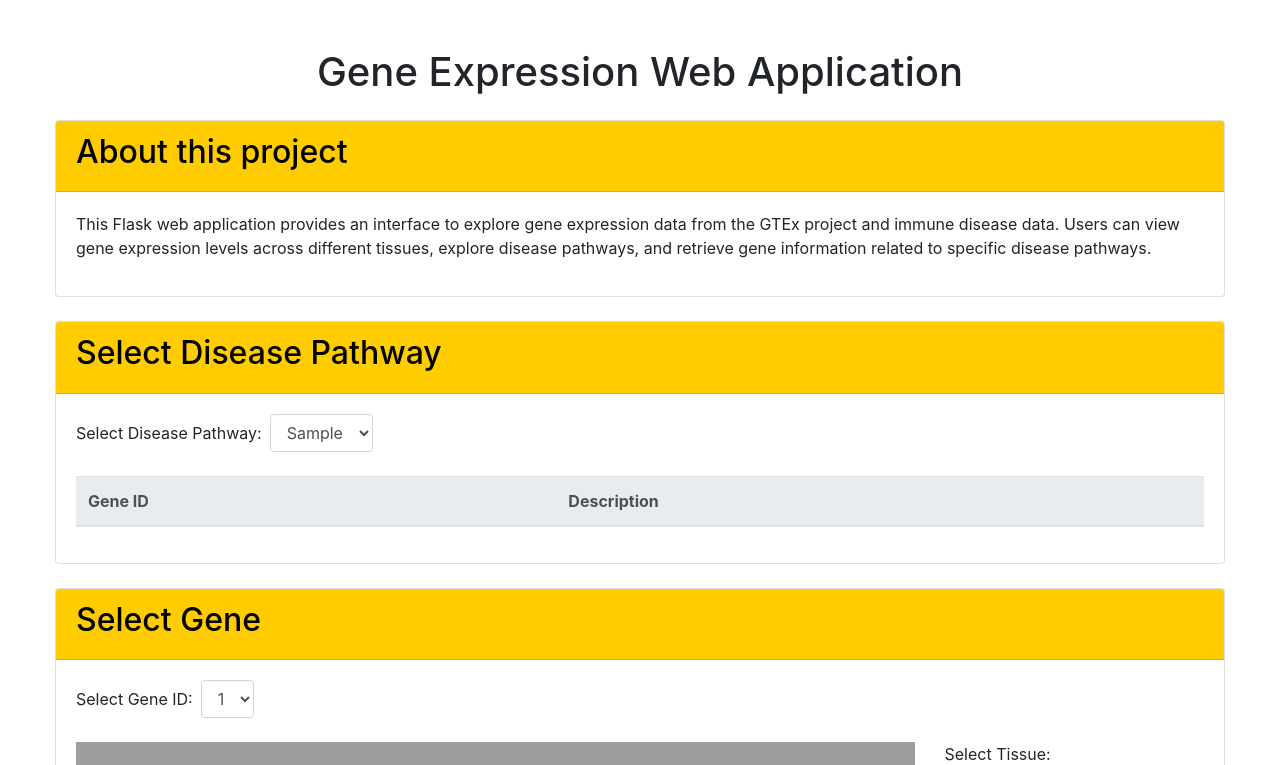
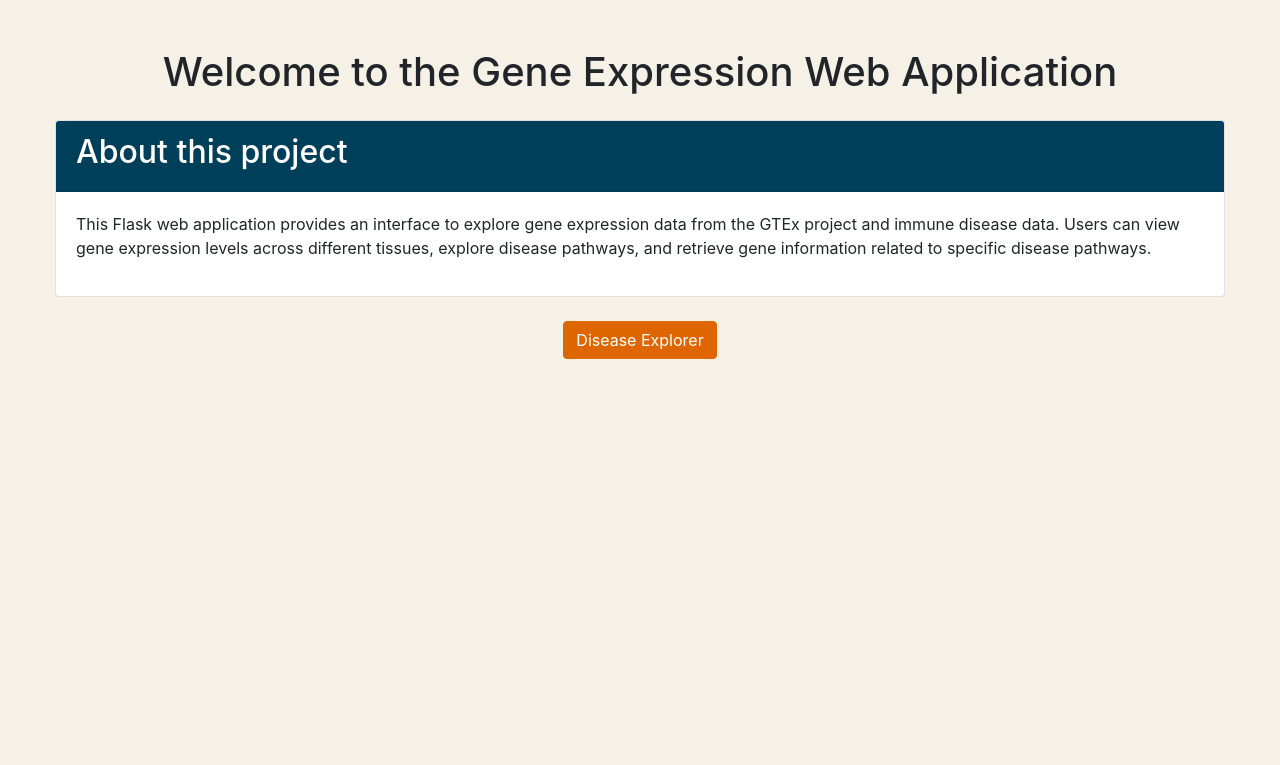
Before and after one commit to jolahos/disease_knowledgebase, a Flask app: page / in a window 1280 px wide. Shown: the top 765 px of the page. After the commit the page ends 359 px from the top, so only its background shows below. Run offline with Flask 2, Linux system fonts and the light colour scheme; tables that the repository leaves empty hold one stand-in row (values such as "Sample post"); data that the repository does not hold is empty; a map, chart or similar area stays blank; some libraries are stand-ins or nearby versions; grey boxes are pictures that could not be loaded.

Commit message:
Integrated result.html into disease_explorer.html, standardized CSS and JS, and updated folder structure

```diff
--- a/app.py
+++ b/app.py
@@ -45,18 +45,26 @@ class GeneInfo(db.Model):
 # Create a route to render the page with the dropdown menu
 @app.route('/')
 def index():
+    return render_template('index.html')
+
+@app.route('/disease_explorer')
+def disease_explorer():
     gene_ids = db.session.query(GeneInfo.gene_id).distinct().all()
     tissues = db.session.query(GTExGeneExpression.tissue).distinct().all()  # Query tissues from GTExGeneExpression table
     disease_pathways = db.session.query(ImmuneDiseaseData.Disease_Pathway).distinct().all()
     first_gene_id = gene_ids[0][0] if gene_ids else None
-    return render_template('index.html', gene_ids=[gene_id[0] for gene_id in gene_ids], tissues=[tissue[0] for tissue in tissues], disease_pathways=[pathway[0] for pathway in disease_pathways], first_gene_id=first_gene_id)
+    return render_template('disease_explorer.html', gene_ids=[gene_id[0] for gene_id in gene_ids], tissues=[tissue[0] for tissue in tissues], disease_pathways=[pathway[0] for pathway in disease_pathways], first_gene_id=first_gene_id)
 
 # Create a route to handle the selection and display the average expression level
 @app.route('/result', methods=['POST'])
 def result():
     gene_id = request.form['gene_id']
     expression_data = db.session.query(GTExGeneExpression.tissue, db.func.avg(GTExGeneExpression.expression_level)).filter_by(gene_id=gene_id).group_by(GTExGeneExpression.tissue).all()
-    return render_template('result.html', gene_id=gene_id, expression_data=expression_data)
+    gene_ids = db.session.query(GeneInfo.gene_id).distinct().all()
+    tissues = db.session.query(GTExGeneExpression.tissue).distinct().all()
+    disease_pathways = db.session.query(ImmuneDiseaseData.Disease_Pathway).distinct().all()
+    first_gene_id = gene_ids[0][0] if gene_ids else None
+    return render_template('disease_explorer.html', gene_id=gene_id, expression_data=expression_data, gene_ids=[gene_id[0] for gene_id in gene_ids], tissues=[tissue[0] for tissue in tissues], disease_pathways=[pathway[0] for pathway in disease_pathways], first_gene_id=first_gene_id)
 
 # Create a new route to provide gene expression data as JSON
 @app.route('/api/gene_expression/<gene_id>', methods=['GET'])
--- a/static/scripts.js
+++ b/static/scripts.js
@@ -1,10 +1,10 @@
-
 google.charts.load('current', {'packages':['corechart']});
 google.charts.setOnLoadCallback(drawCharts);
 
 let allExpressionData = [];
 let allCountData = [];
 let currentSort = 'alphabet';
+let tissueRange = [0, 100]; // Default range for the slider
 
 function drawCharts() {
     drawBarChart();
@@ -19,11 +19,16 @@ function drawBarChart(expressionData = []) {
 
     var options = {
         title: 'Gene Expression Levels',
+        colors: ['#007a7a'], // Updated bar chart color
         hAxis: {
             slantedText: true,
             slantedTextAngle: 90,
             textStyle: {
                 fontSize: 10
+            },
+            viewWindow: {
+                min: tissueRange[0],
+                max: tissueRange[1] === 100 ? expressionData.length : tissueRange[1] // Show all tissues if slider is at max
             }
         },
         vAxis: {
@@ -69,12 +74,17 @@ function drawCountBarChart() {
 
     var options = {
         title: 'Number of Donors per Tissue',
+        colors: ['#007a7a'], // Updated color scheme
         hAxis: {
             title: 'Tissue',
             slantedText: true,
             slantedTextAngle: 90,
             textStyle: {
                 fontSize: 10
+            },
+            viewWindow: {
+                min: tissueRange[0],
+                max: tissueRange[1] === 100 ? allCountData.length : tissueRange[1] // Show all tissues if slider is at max
             }
         },
         vAxis: {
@@ -191,12 +201,17 @@ function drawCountBarChartWithOrder() {
 
     var options = {
         title: 'Number of Donors per Tissue',
+        colors: ['#007a7a'], // Updated color scheme
         hAxis: {
             title: 'Tissue',
             slantedText: true,
             slantedTextAngle: 90,
             textStyle: {
                 fontSize: 10
+            },
+            viewWindow: {
+                min: tissueRange[0],
+                max: tissueRange[1] === 100 ? orderedCountData.length : tissueRange[1] // Show all tissues if slider is at max
             }
         },
         vAxis: {
@@ -250,6 +265,8 @@ function updateDiseasePathwayTable(data) {
     const tableBody = document.getElementById('disease_pathway_table_body');
     tableBody.innerHTML = '';
 
+    data.sort((a, b) => a.gene_id.localeCompare(b.gene_id)); // Sort data alphabetically by gene_id
+
     data.forEach(({ gene_id, description }) => {
         const row = document.createElement('tr');
         const geneIdCell = document.createElement('td');
@@ -301,6 +318,12 @@ function updateGeneIdDropdown(geneIds) {
     });
 }
 
+function updateTissueRange(min, max) {
+    tissueRange = [min, max];
+    drawBarChart(allExpressionData);
+    drawCountBarChart();
+}
+
 document.addEventListener('DOMContentLoaded', function() {
     const firstGeneId = "{{ first_gene_id }}";
     if (firstGeneId) {
@@ -327,4 +350,16 @@ document.addEventListener('DOMContentLoaded', function() {
     document.getElementById('sort_value').addEventListener('click', function() {
         sortData('value');
     });
+
+    const tissueSlider = document.getElementById('tissue_slider');
+    tissueSlider.addEventListener('input', function() {
+        const [min, max] = this.value.split(',').map(Number);
+        updateTissueRange(min, max);
+    });
+
+    // Sort the "Select Tissue" checkboxes alphabetically
+    const tissueCheckboxes = Array.from(document.querySelectorAll('.checkbox-container .form-check'));
+    tissueCheckboxes.sort((a, b) => a.querySelector('label').textContent.localeCompare(b.querySelector('label').textContent));
+    const checkboxContainer = document.querySelector('.checkbox-container');
+    tissueCheckboxes.forEach(checkbox => checkboxContainer.appendChild(checkbox));
 });
--- a/static/styles.css
+++ b/static/styles.css
@@ -1,4 +1,8 @@
 @import url('https://stackpath.bootstrapcdn.com/bootstrap/4.5.2/css/bootstrap.min.css');
+
+body {
+    background-color: #F5F1E6; /* Updated background color */
+}
 
 .google-visualization-tooltip {
     white-space: pre-wrap;
@@ -38,17 +42,17 @@
     max-width: 25%;
 }
 .card-header {
-    background-color: #ffcc00; /* Attention-grabbing color */
-    color: #000; /* Text color */
+    background-color: #003f5a; /* Updated color */
+    color: #fff; /* Text color */
 }
 .btn-primary {
-    background-color: #ff00ff; /* Magenta color */
-    border-color: #ff00ff; /* Match border color */
+    background-color: #de6600; /* Updated color */
+    border-color: #de6600; /* Match border color */
 }
 .btn-primary:hover {
-    background-color: #cc00cc; /* Darker shade for hover */
-    border-color: #cc00cc; /* Match border color */
+    background-color: #b34d00; /* Darker shade for hover */
+    border-color: #b34d00; /* Match border color */
 }
 .table-hover tbody tr:hover {
-    background-color: rgba(255, 255, 0, 0.3); /* Light transparent yellow */
+    background-color: rgba(254, 160, 47, 0.3); /* Light transparent color */
 }
--- a/templates/index.html
+++ b/templates/index.html
@@ -2,15 +2,13 @@
 <html lang="en">
 <head>
     <meta charset="UTF-8">
-    <title>Select Gene</title>
+    <title>Gene Expression Web Application</title>
     <link rel="stylesheet" href="{{ url_for('static', filename='styles.css') }}">
-    <script type="text/javascript" src="https://www.gstatic.com/charts/loader.js"></script>
-    <script src="{{ url_for('static', filename='scripts.js') }}"></script>
 </head>
 <body>
     <div class="container mt-5">
         <header class="mb-4">
-            <h1 class="text-center">Gene Expression Web Application</h1>
+            <h1 class="text-center">Welcome to the Gene Expression Web Application</h1>
         </header>
         <section id="description" class="mb-4">
             <div class="card">
@@ -22,100 +20,8 @@
                 </div>
             </div>
         </section>
-        <div class="card mt-4">
-            <div class="card-header">
-                <h2>Select Disease Pathway</h2>
-            </div>
-            <div class="card-body">
-                <form id="disease_pathway_form" class="form-inline">
-                    <label for="disease_pathway" class="mr-2">Select Disease Pathway:</label>
-                    <select name="disease_pathway" id="disease_pathway" class="form-control mr-2">
-                        {% for pathway in disease_pathways %}
-                            <option value="{{ pathway }}">{{ pathway }}</option>
-                        {% endfor %}
-                    </select>
-                </form>
-                <div class="table-container mt-4">
-                    <table class="table table-hover">
-                        <thead class="thead-light">
-                            <tr>
-                                <th scope="col">Gene ID</th>
-                                <th scope="col">Description</th>
-                            </tr>
-                        </thead>
-                        <tbody id="disease_pathway_table_body">
-                            <!-- Table rows will be inserted here by JavaScript -->
-                        </tbody>
-                    </table>
-                </div>
-            </div>
-        </div>
-        <div class="card mt-4"> <!-- Added margin-top to create space -->
-            <div class="card-header">
-                <h2>Select Gene</h2>
-            </div>
-            <div class="card-body">
-                <form id="gene_form" class="form-inline">
-                    <label for="gene_id" class="mr-2">Select Gene ID:</label>
-                    <select name="gene_id" id="gene_id" class="form-control mr-2">
-                        {% for gene_id in gene_ids %}
-                            <option value="{{ gene_id }}">{{ gene_id }}</option>
-                        {% endfor %}
-                    </select>
-                </form>
-                <div class="row mt-4">
-                    <div class="col-md-9">
-                        <div id="chart_div" style="width: 100%; height: 600px;"></div>
-                        <div id="count_chart_div" style="width: 100%; height: 400px;" class="mt-4"></div>
-                        <div class="mt-4">
-                            <button id="sort_alphabet" class="btn btn-primary mr-2">Sort by Tissue</button>
-                            <button id="sort_value" class="btn btn-primary">Sort by Expression Level</button>
-                        </div>
-                        <div class="table-container mt-4">
-                            <table class="table">
-                                <thead class="thead-light">
-                                    <tr>
-                                        <th scope="col">Tissue</th>
-                                        <th scope="col">Expression Level</th>
-                                    </tr>
-                                </thead>
-                                <tbody id="expression_table_body">
-                                    <!-- Table rows will be inserted here by JavaScript -->
-                                </tbody>
-                            </table>
-                        </div>
-                    </div>
-                    <div class="col-md-3">
-                        <div id="filter_panel">
-                            <form id="filter_form">
-                                <div class="form-group">
-                                    <label for="tissue">Select Tissue:</label>
-                                    <div class="checkbox-container">
-                                        <div class="form-check">
-                                            <input class="form-check-input" type="checkbox" name="tissue" value="all" id="all_tissue">
-                                            <label class="form-check-label" for="all_tissue">All</label>
-                                        </div>
-                                        {% for tissue in tissues %}
-                                            <div class="form-check">
-                                                <input class="form-check-input" type="checkbox" name="tissue" value="{{ tissue }}" id="tissue_{{ tissue }}">
-                                                <label class="form-check-label" for="tissue_{{ tissue }}">{{ tissue }}</label>
-                                            </div>
-                                        {% endfor %}
-                                    </div>
-                                </div>
-                                <div class="form-group">
-                                    <label for="min_expression">Min Expression Level:</label>
-                                    <input type="number" name="min_expression" id="min_expression" step="0.01" class="form-control">
-                                </div>
-                                <div class="form-group">
-                                    <label for="max_expression">Max Expression Level:</label>
-                                    <input type="number" name="max_expression" id="max_expression" step="0.01" class="form-control">
-                                </div>
-                            </form>
-                        </div>
-                    </div>
-                </div>
-            </div>
+        <div class="text-center mt-4">
+            <a href="{{ url_for('disease_explorer') }}" class="btn btn-primary">Disease Explorer</a>
         </div>
     </div>
     <script src="https://code.jquery.com/jquery-3.5.1.slim.min.js"></script>
```
Also changed, not shown: templates/disease_explorer.html (added, +130 -0 lines).
